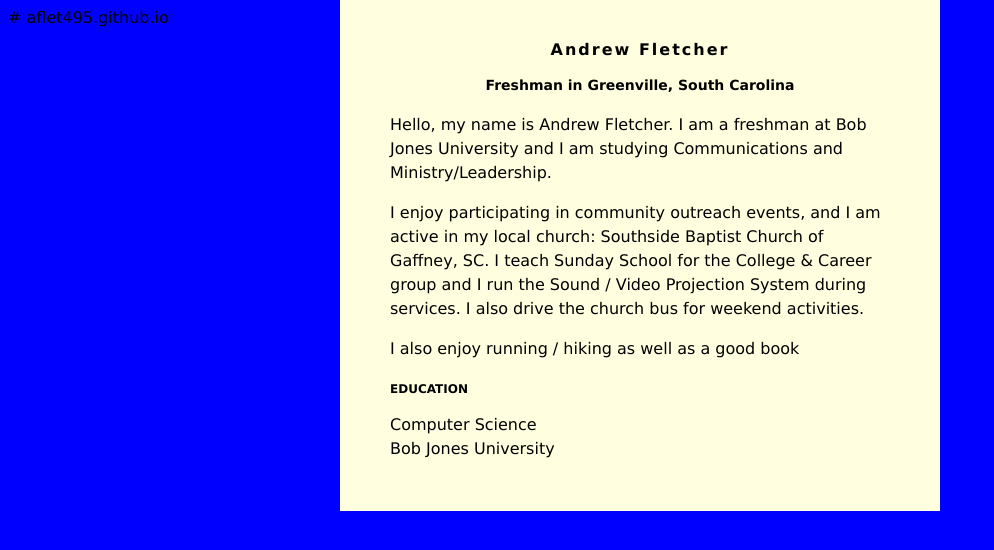
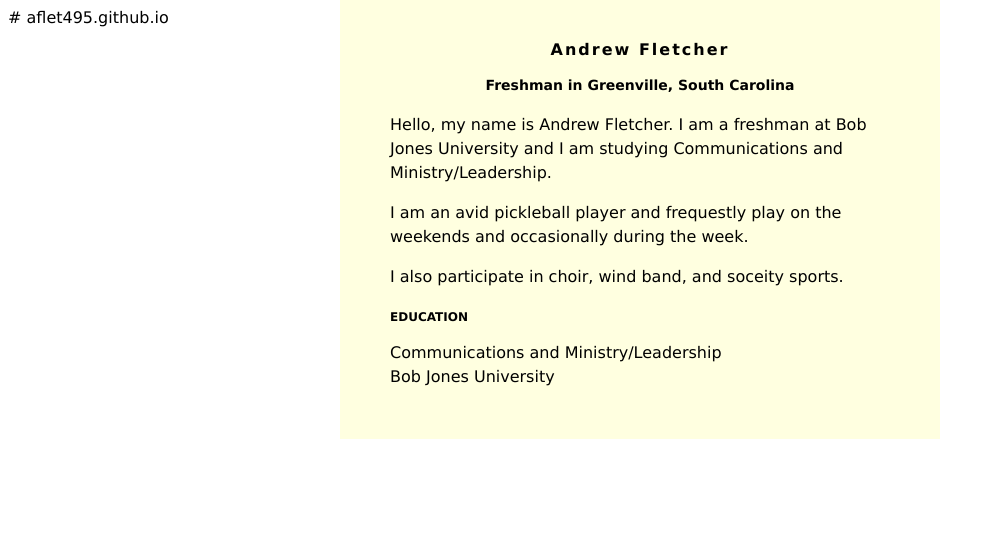
Before and after one commit to aflet495/aflet495.github.io, a plain HTML site: page index.html in a window 1280 px wide. Shown: the whole page, without its empty margins (0-994 px from the left). Drawn offline with Linux system fonts and the light colour scheme.

Commit message:
Update index.html

```diff
--- a/index.html
+++ b/index.html
@@ -3,7 +3,7 @@
 <head>
 <style>
 body {
-    background: blue;
+    background: aqua blue;
     font-family: Verdana;
 }
 #content {
@@ -35,15 +35,15 @@ h3 {
         <h2>Freshman in Greenville, South Carolina</h2>
 
          <p>Hello, my name is Andrew Fletcher. I am a freshman at Bob Jones University and I am studying Communications and Ministry/Leadership. </p>
-         <p>
-            I enjoy participating in community outreach events, and I am active in my local church: Southside Baptist Church of Gaffney, SC.  I teach Sunday School for the College &amp; Career group and I run the Sound / Video Projection System during services.  I also drive the church bus for weekend activities.
+         <p>I am an avid pickleball player and frequestly play on the weekends and occasionally during the week.
+
          </p>
          <p>
-            I also enjoy running / hiking as well as a good book
+            I also participate in choir, wind band, and soceity sports.
          </p>
 
         <h3>EDUCATION</h3>
-        Computer Science<br>
+        Communications and Ministry/Leadership<br>
         Bob Jones University
     </div>
 
```
